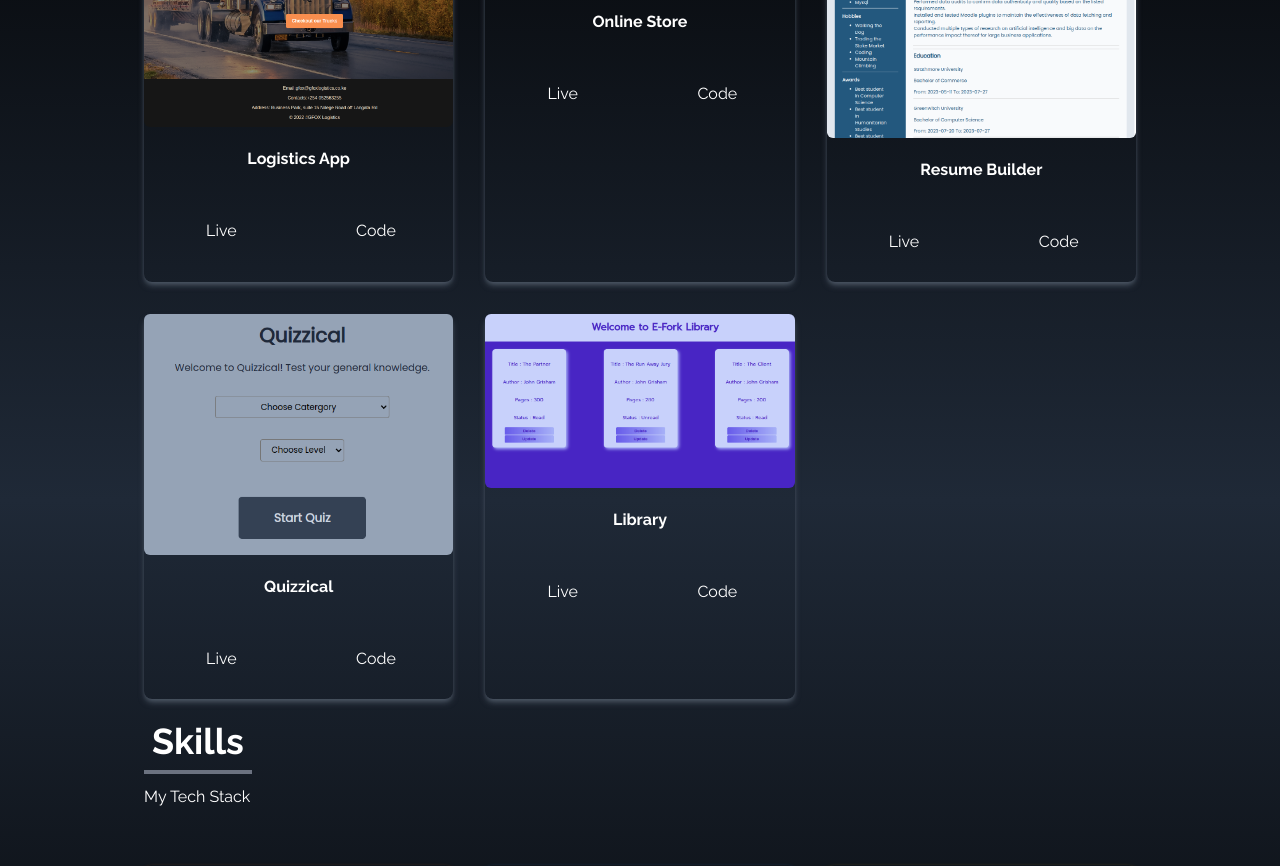
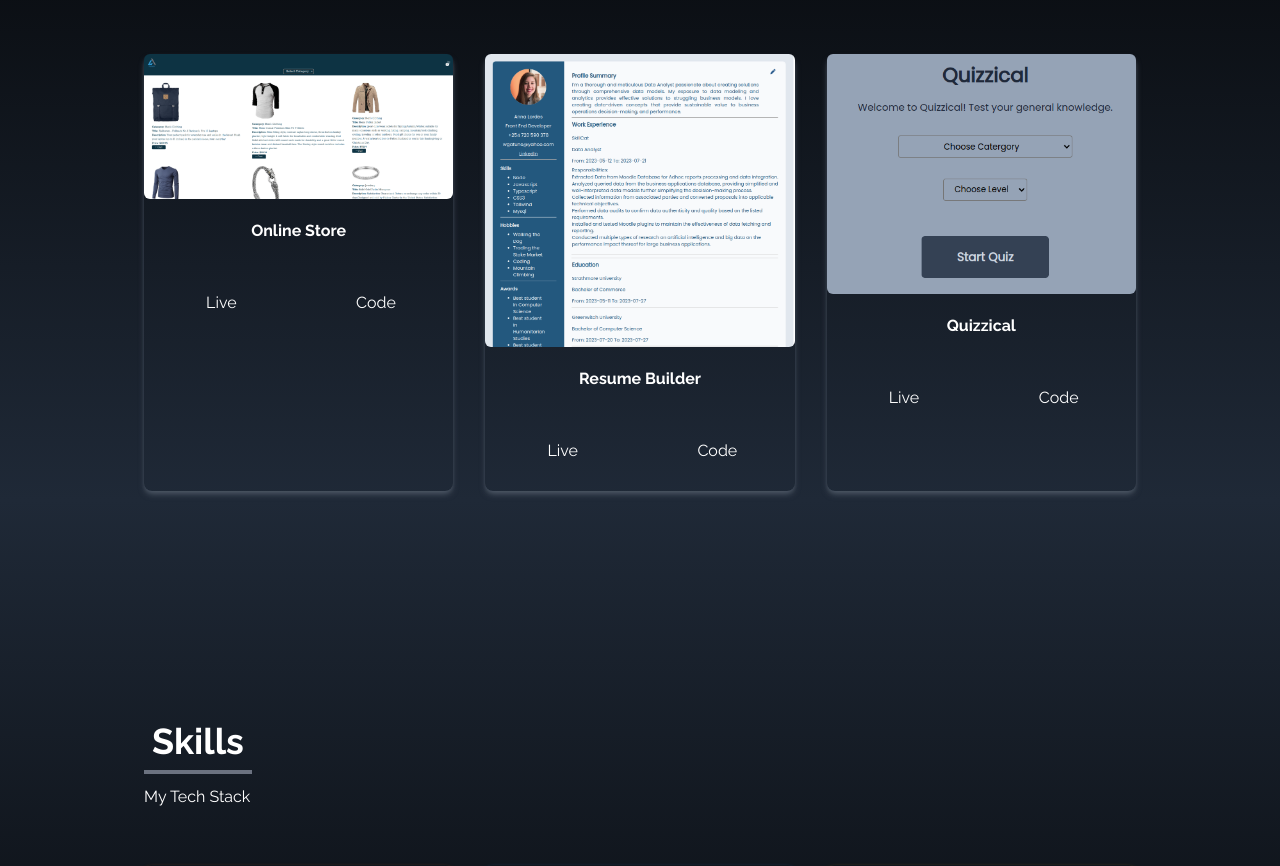
Before and after one commit to SteveMuiyuro/Portfolio_Site, a React (Vite) app: page / in a window 1280 px wide. Shown: the part 1900-2766 px from the top of the page. Built offline with nearby package versions, Linux system fonts and the light colour scheme; a web font is replaced by a local one.

Commit message:
Delete two projects Gfox & Library from repository

```diff
--- a/src/components/Portfolio.jsx
+++ b/src/components/Portfolio.jsx
@@ -1,17 +1,10 @@
-import Gfox from "../assets/portfolio/Gfox.png";
+
 import Quizzical from "../assets/portfolio/Quizzical.png";
 import Resume from "../assets/portfolio/Resume.png";
-import Library from "../assets/portfolio/Library.png";
 import Ecommerce from "../assets/portfolio/ecommerce-store.png";
 export default function Portfolio() {
   const portfolios = [
-    {
-      id: 1,
-      src: Gfox,
-      codeUrl: "https://github.com/SteveMuiyuro/Project_Gfox_Logistics",
-      liveUrl: "https://gfoxlogistics.netlify.app/",
-      name: "Logistics App",
-    },
+
     {
       id: 2,
       src: Ecommerce,
@@ -33,13 +26,7 @@ export default function Portfolio() {
       liveUrl: "https://project-quizzical.netlify.app/",
       name: "Quizzical",
     },
-    {
-      id: 5,
-      src: Library,
-      codeUrl: "https://github.com/SteveMuiyuro/Project_E-Fork-Library",
-      liveUrl: "https://eforklibrarly.netlify.app/",
-      name: "Library",
-    },
+
   ];
 
   function handleCodeClick(id) {
```
Also changed, not shown: src/assets/portfolio/Gfox.png (deleted), src/assets/portfolio/Library.png (deleted).
